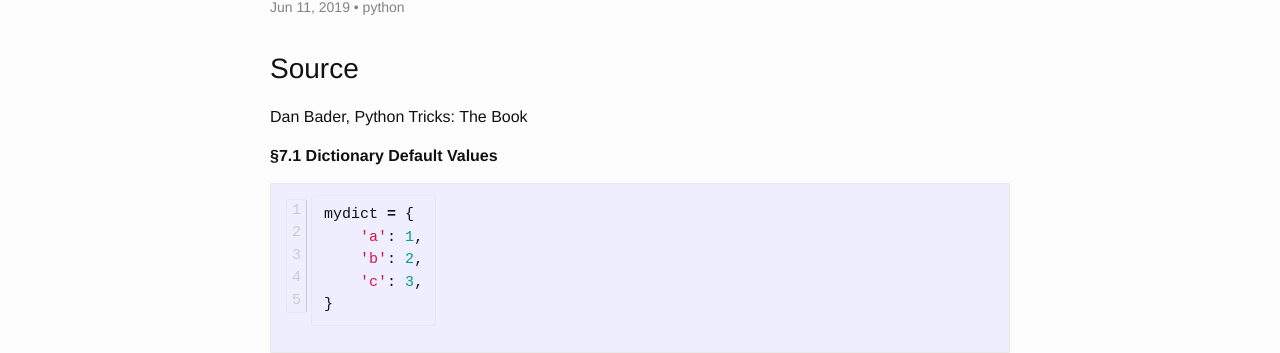
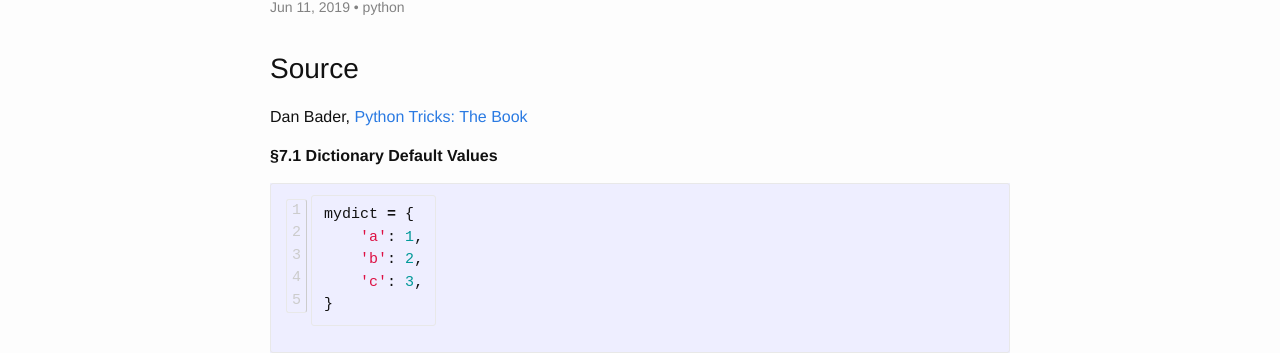
Before and after one commit to bitfragment/exs, a Jekyll site: the page built from _posts/2019-06-11-dictionary-lookup.md, in a window 1280 px wide. Shown: the part 146-499 px from the top of the page. Built offline with Jekyll 4.4.1, drawn with Linux system fonts in a browser that asks for light colours.

Commit message:
Hotfix typo

```diff
--- a/_layouts/post.html
+++ b/_layouts/post.html
@@ -22,7 +22,7 @@ layout: default
     {% if page.src-author and page.src-title %}
       <h2>Source</h2>
       <p>{{ page.src-author }},
-        {% if page.src-url }
+        {% if page.src-url %}
           <a href="{{ page.src-url }}">{{ page.src-title }}</a>
         {% else %}
           {{ page.src-title }}
```
